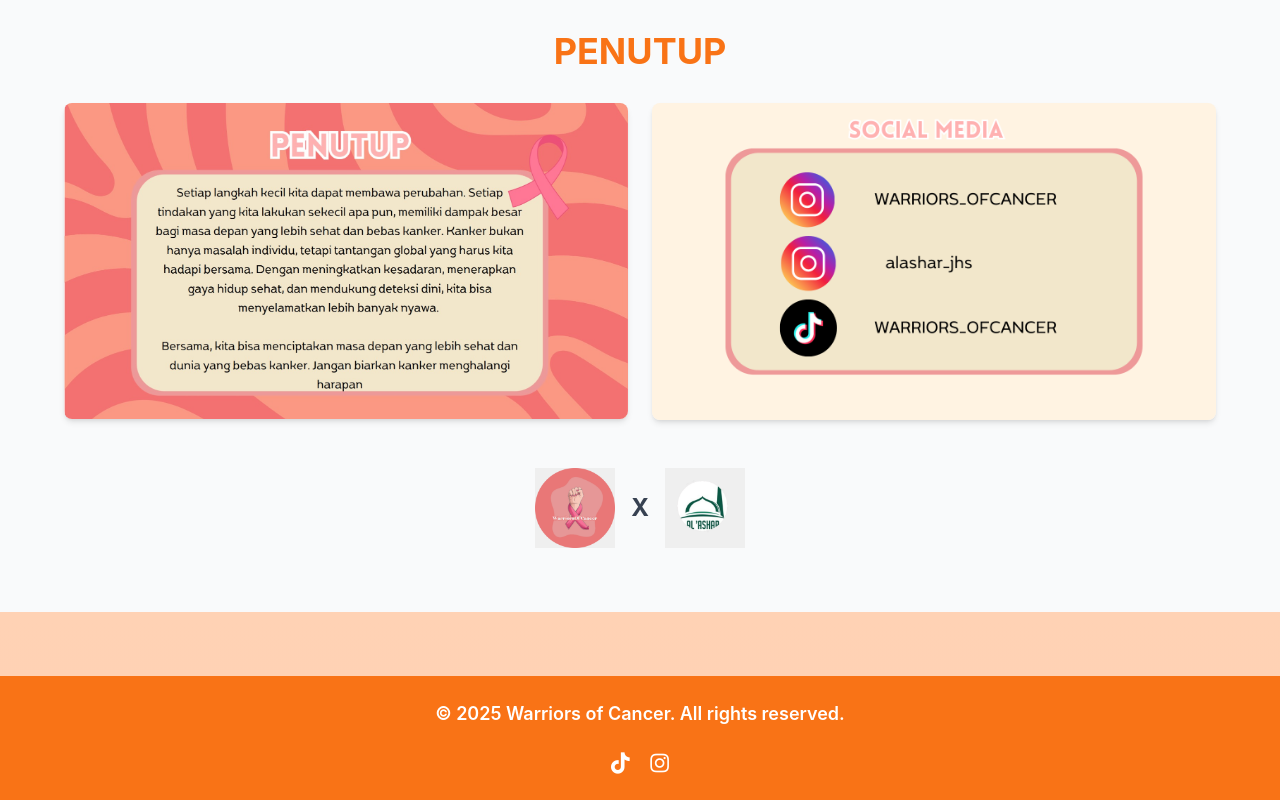
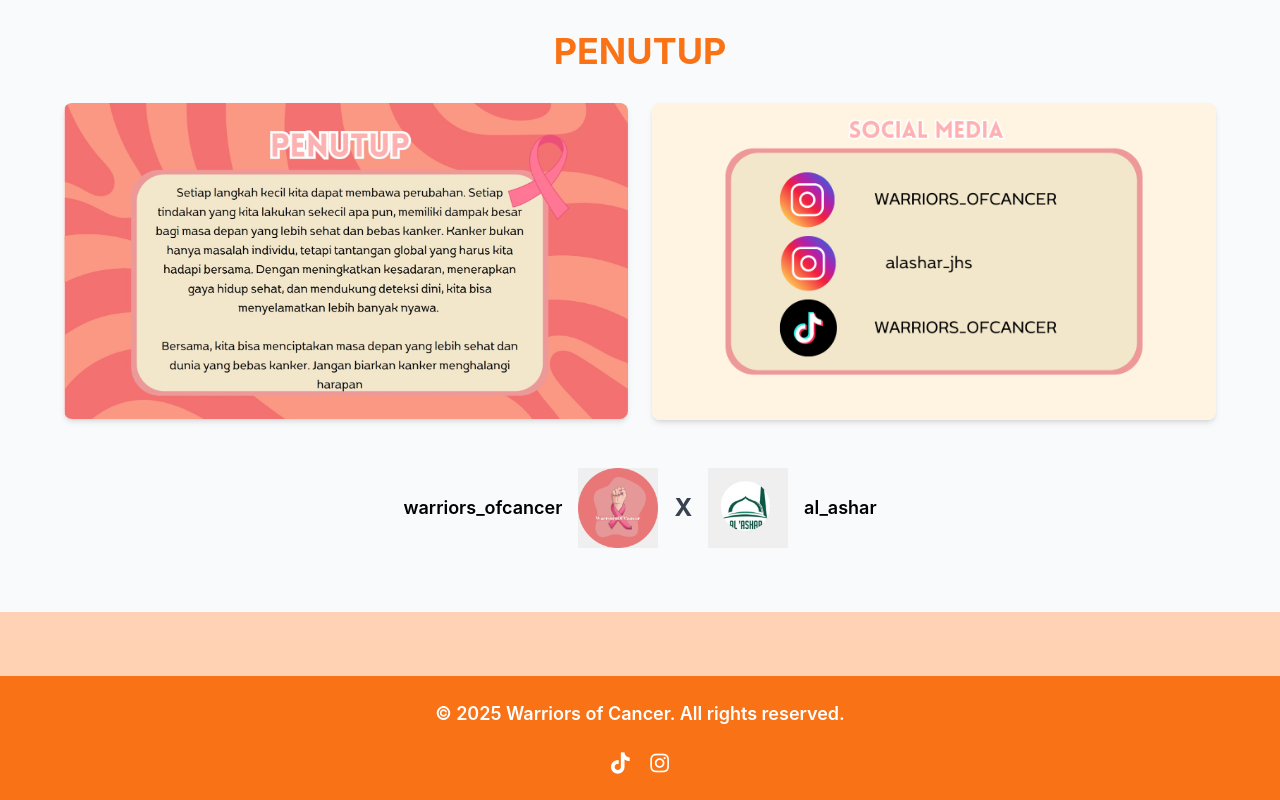
Before and after one commit to kolayer/warriors_ofcancer, a plain HTML site: page index.html in a window 1280 px wide. Shown: the part 3541-4341 px from the top of the page. Drawn offline with nearby package versions, Linux system fonts and the light colour scheme; a script that the page names is missing.

Commit message:
Update index.html

```diff
--- a/index.html
+++ b/index.html
@@ -96,12 +96,13 @@
             </div>
 
             <!-- Logo Collaboration -->
-            <div class="collab-section mt-12 flex justify-center items-center space-x-4">
+            <div class="collab-section mt-12 flex flex-wrap justify-center items-center text-center gap-4">
+                <p class="text-lg font-semibold">warriors_ofcancer</p>
                 <img src="WarriorsOfCancer.png" alt="Logo 1" class="h-16 md:h-20">
                 <span class="text-2xl font-bold text-gray-700">X</span>
                 <img src="al_ashar.png" alt="Logo 2" class="h-16 md:h-20">
+                <p class="text-lg font-semibold">al_ashar</p>
             </div>
-        </div>
     </section>
 
 
```
